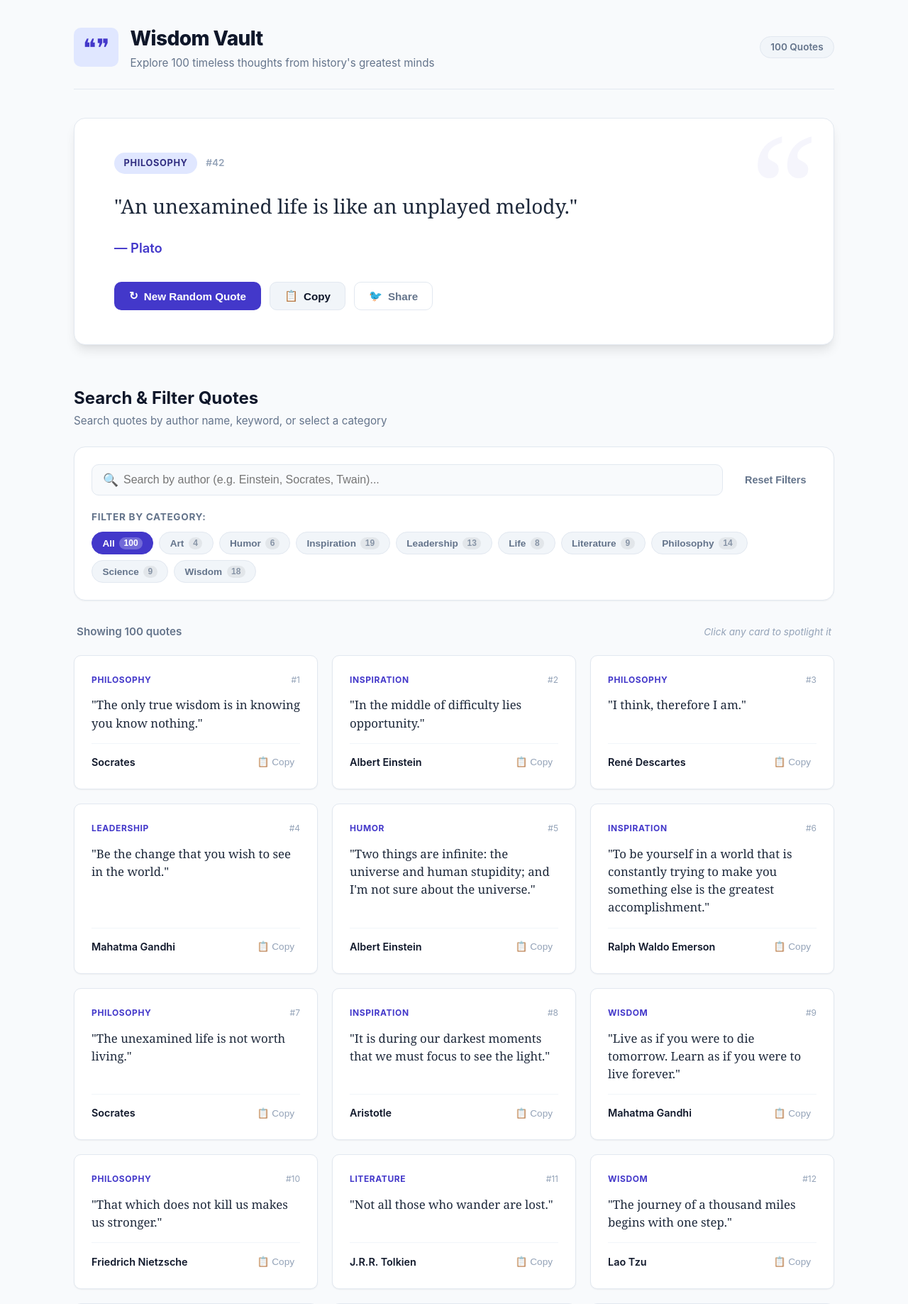
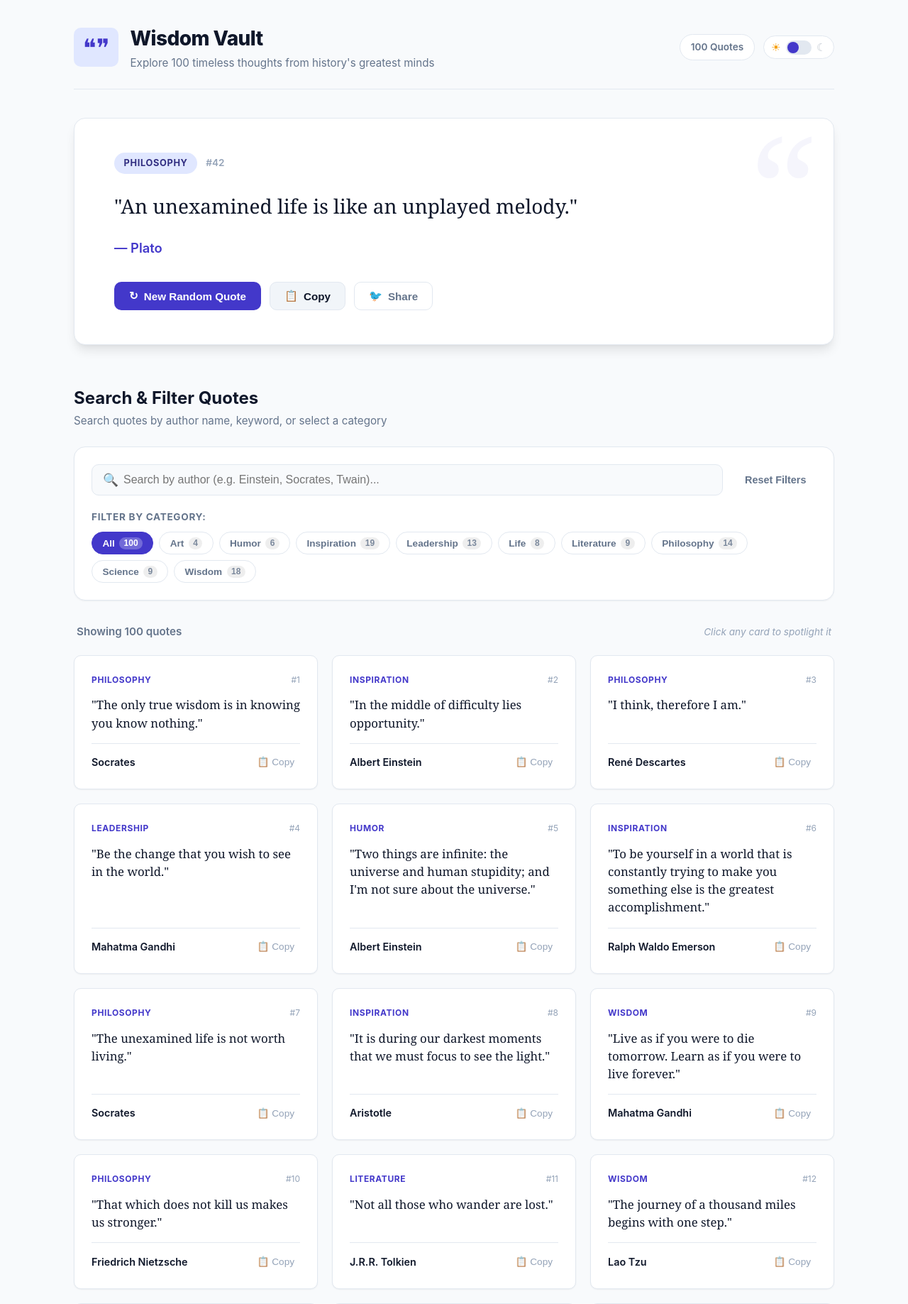
Before and after one commit to belmokhtarmaria9-tech/Maria-famous-quotes, a Flask app: page / in a window 1280 px wide. Shown: the top 1837 px of the page at 71% size. Run offline with Flask 3, Linux system fonts and the light colour scheme.

Commit message:
feat: add dark/light mode toggle switch with CSS variables override and localStorage persistence

```diff
--- a/static/css/style.css
+++ b/static/css/style.css
@@ -13,6 +13,11 @@
   --text-main: #0f172a;
   --text-muted: #64748b;
   --text-light: #94a3b8;
+  --quote-mark: rgba(67, 56, 202, 0.05);
+  --btn-secondary-bg: #f1f5f9;
+  --btn-secondary-hover: #e2e8f0;
+  --toast-bg: #1e293b;
+  --toast-text: #ffffff;
   --shadow-sm: 0 1px 2px 0 rgba(0, 0, 0, 0.05);
   --shadow-md: 0 4px 6px -1px rgba(0, 0, 0, 0.1), 0 2px 4px -2px rgba(0, 0, 0, 0.05);
   --shadow-lg: 0 10px 15px -3px rgba(0, 0, 0, 0.1), 0 4px 6px -4px rgba(0, 0, 0, 0.05);
@@ -51,6 +82,7 @@ body {
   margin-bottom: 2.5rem;
   padding-bottom: 1.5rem;
   border-bottom: 1px solid var(--border);
+  gap: 1rem;
 }
 
 .logo {
@@ -81,14 +113,97 @@ body {
   color: var(--text-muted);
 }
 
+.header-actions {
+  display: flex;
+  align-items: center;
+  gap: 0.75rem;
+}
+
 .stat-badge {
-  background: #f1f5f9;
+  background: var(--bg-card);
   border: 1px solid var(--border);
   color: var(--text-muted);
   font-size: 0.85rem;
   font-weight: 600;
   padding: 0.4rem 0.9rem;
   border-radius: var(--radius-full);
+  white-space: nowrap;
+}
+
+/* Theme Toggle Switch */
+.theme-toggle-btn {
+  display: inline-flex;
+  align-items: center;
+  gap: 0.45rem;
+  background: var(--bg-card);
+  border: 1px solid var(--border);
+  border-radius: var(--radius-full);
+  padding: 0.35rem 0.65rem;
+  cursor: pointer;
+  color: var(--text-muted);
+  outline: none;
+  transition: var(--transition);
+  user-select: none;
+}
+
+.theme-toggle-btn:hover {
+  border-color: var(--border-focus);
+  color: var(--text-main);
+  box-shadow: var(--shadow-sm);
+}
+
+.theme-icon {
+  font-size: 0.95rem;
+  line-height: 1;
+  transition: var(--transition);
+}
+
+.theme-switch-track {
+  position: relative;
+  width: 36px;
+  height: 20px;
+  background: var(--border);
+  border-radius: var(--radius-full);
+  display: inline-block;
+  transition: var(--transition);
+}
+
+.theme-switch-thumb {
+  position: absolute;
+  top: 2px;
+  left: 2px;
+  width: 16px;
+  height: 16px;
+  background: var(--primary);
+  border-radius: 50%;
+  transition: transform 0.2s ease-in-out, background 0.2s ease-in-out;
+}
+
+[data-theme="dark"] .theme-switch-track {
+  background: var(--primary-light);
+}
+
+[data-theme="dark"] .theme-switch-thumb {
+  transform: translateX(16px);
+  background: var(--primary);
+}
+
+:root:not([data-theme="dark"]) .theme-icon-sun {
+  color: var(--accent);
+  opacity: 1;
+}
+
+:root:not([data-theme="dark"]) .theme-icon-moon {
+  opacity: 0.4;
+}
+
+[data-theme="dark"] .theme-icon-sun {
+  opacity: 0.4;
+}
+
+[data-theme="dark"] .theme-icon-moon {
+  color: var(--accent);
+  opacity: 1;
 }
 
 /* Spotlight Random Quote Card */
@@ -148,7 +263,7 @@ body {
   font-family: "Georgia", Cambria, "Times New Roman", Times, serif;
   font-size: 1.75rem;
   line-height: 1.5;
-  color: #1e293b;
+  color: var(--text-main);
   margin-bottom: 1.5rem;
   position: relative;
   z-index: 1;
@@ -345,7 +461,7 @@ body {
   display: inline-flex;
   align-items: center;
   gap: 0.4rem;
-  background: #f1f5f9;
+  background: var(--bg-card);
   color: var(--text-muted);
   border: 1px solid var(--border);
   border-radius: var(--radius-full);
@@ -370,10 +487,14 @@ body {
 
 .pill-count {
   font-size: 0.75rem;
-  opacity: 0.75;
+  opacity: 0.85;
   background: rgba(0, 0, 0, 0.08);
   padding: 0.1rem 0.4rem;
   border-radius: var(--radius-full);
+}
+
+[data-theme="dark"] .pill-count {
+  background: rgba(255, 255, 255, 0.15);
 }
 
 .pill.active .pill-count {
@@ -453,7 +574,7 @@ body {
   font-family: Georgia, serif;
   font-size: 1.05rem;
   line-height: 1.5;
-  color: #1e293b;
+  color: var(--text-main);
   margin-bottom: 1rem;
   flex: 1;
 }
@@ -463,7 +584,7 @@ body {
   justify-content: space-between;
   align-items: center;
   padding-top: 0.75rem;
-  border-top: 1px solid #f1f5f9;
+  border-top: 1px solid var(--border);
 }
 
 .card-author {
--- a/static/js/app.js
+++ b/static/js/app.js
@@ -24,6 +24,7 @@ document.addEventListener("DOMContentLoaded", () => {
   const emptyState = document.getElementById("emptyState");
   const totalQuotesBadge = document.getElementById("totalQuotesBadge");
   const toast = document.getElementById("toastNotification");
+  const themeToggleBtn = document.getElementById("themeToggleBtn");
 
   // State
   let currentQuote = null;
@@ -35,6 +36,7 @@ document.addEventListener("DOMContentLoaded", () => {
   init();
 
   async function init() {
+    initTheme();
     setupEventListeners();
     await Promise.all([
       loadCategories(),
@@ -331,6 +333,44 @@ document.addEventListener("DOMContentLoaded", () => {
     window.open(twitterUrl, "_blank", "noopener,noreferrer");
   }
 
+  /**
+   * Theme Switcher (Dark / Light mode)
+   */
+  function initTheme() {
+    const savedTheme = localStorage.getItem("wisdom_vault_theme");
+    if (savedTheme) {
+      applyTheme(savedTheme);
+    } else {
+      const prefersDark = window.matchMedia && window.matchMedia("(prefers-color-scheme: dark)").matches;
+      applyTheme(prefersDark ? "dark" : "light");
+    }
+
+    if (themeToggleBtn) {
+      themeToggleBtn.addEventListener("click", () => {
+        const currentTheme = document.documentElement.getAttribute("data-theme") || "light";
+        const newTheme = currentTheme === "dark" ? "light" : "dark";
+        applyTheme(newTheme);
+        localStorage.setItem("wisdom_vault_theme", newTheme);
+      });
+    }
+  }
+
+  function applyTheme(theme) {
+    if (theme === "dark") {
+      document.documentElement.setAttribute("data-theme", "dark");
+      if (themeToggleBtn) {
+        themeToggleBtn.setAttribute("title", "Switch to light mode");
+        themeToggleBtn.setAttribute("aria-label", "Switch to light mode");
+      }
+    } else {
+      document.documentElement.removeAttribute("data-theme");
+      if (themeToggleBtn) {
+        themeToggleBtn.setAttribute("title", "Switch to dark mode");
+        themeToggleBtn.setAttribute("aria-label", "Switch to dark mode");
+      }
+    }
+  }
+
   function escapeHtml(str) {
     if (!str) return "";
     const div = document.createElement("div");
--- a/templates/index.html
+++ b/templates/index.html
@@ -17,8 +17,15 @@
           <p class="tagline">Explore 100 timeless thoughts from history's greatest minds</p>
         </div>
       </div>
-      <div class="header-stats">
+      <div class="header-actions">
         <span id="totalQuotesBadge" class="stat-badge">100 Quotes</span>
+        <button type="button" id="themeToggleBtn" class="theme-toggle-btn" aria-label="Toggle dark mode" title="Toggle dark/light mode">
+          <span class="theme-icon theme-icon-sun" aria-hidden="true">&#9728;</span>
+          <span class="theme-switch-track">
+            <span class="theme-switch-thumb"></span>
+          </span>
+          <span class="theme-icon theme-icon-moon" aria-hidden="true">&#9790;</span>
+        </button>
       </div>
     </header>
 
```
Also changed, not shown: other parts of static/css/style.css (+57 -17 lines).
